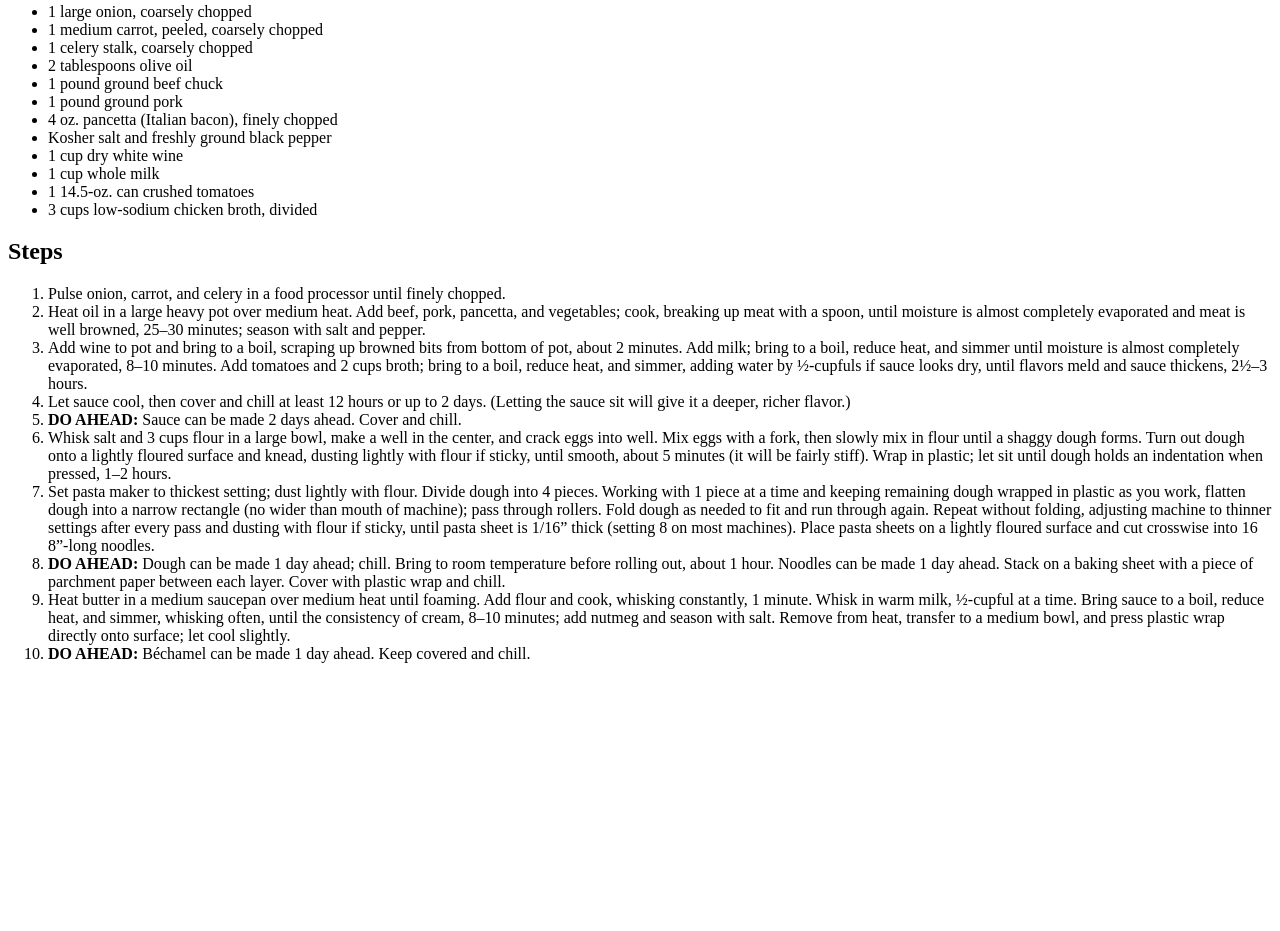
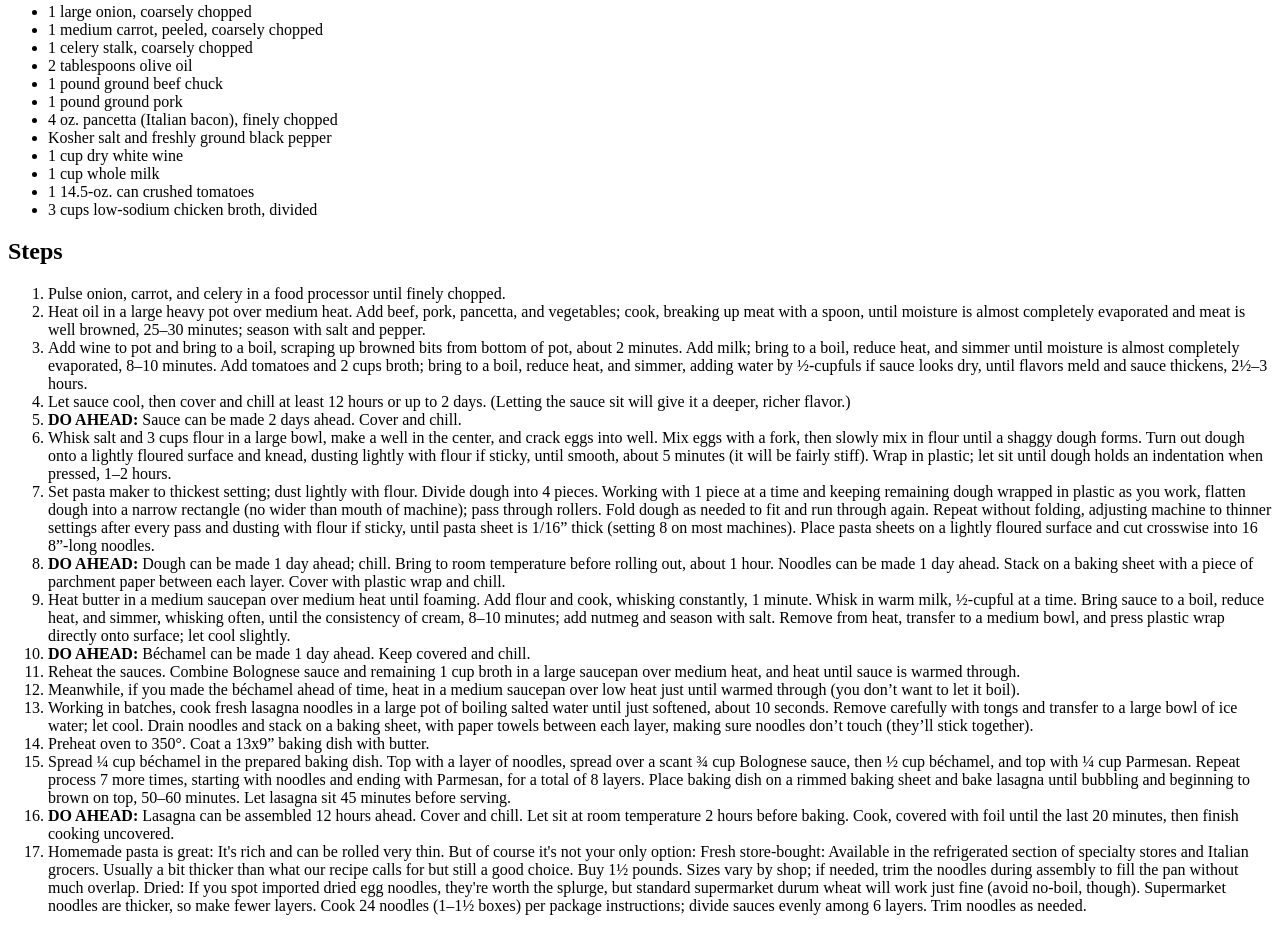
Before and after one commit to Reece-G/odin-recipes, a plain HTML site: page recipes/lasagna.html in a window 1280 px wide. Shown: the part 675-1606 px from the top of the page. Before the commit the page ends 1354 px from the top, so only its background shows below. Drawn offline with Linux system fonts and the light colour scheme.

Commit message:
Add bold to txt in the instructions

```diff
--- a/recipes/lasagna.html
+++ b/recipes/lasagna.html
@@ -62,7 +62,8 @@
             through again. Repeat without folding, adjusting machine to thinner settings after every pass and dusting
             with flour if sticky, until pasta sheet is 1/16” thick (setting 8 on most machines). Place pasta sheets on a
             lightly floured surface and cut crosswise into 16 8”-long noodles.</li>
-        <li><strong>DO AHEAD:</strong> Dough can be made 1 day ahead; chill. Bring to room temperature before rolling out, about 1 hour.
+        <li><strong>DO AHEAD:</strong> Dough can be made 1 day ahead; chill. Bring to room temperature before rolling
+            out, about 1 hour.
             Noodles can be made 1 day ahead. Stack on a baking sheet with a piece of parchment paper between each layer.
             Cover with plastic wrap and chill.</li>
         <li>Heat butter in a medium saucepan over medium heat until foaming. Add flour and cook, whisking constantly, 1
@@ -70,6 +71,29 @@
             often, until the consistency of cream, 8–10 minutes; add nutmeg and season with salt. Remove from heat,
             transfer to a medium bowl, and press plastic wrap directly onto surface; let cool slightly.</li>
         <li><strong>DO AHEAD:</strong> Béchamel can be made 1 day ahead. Keep covered and chill.</li>
+        <li>Reheat the sauces. Combine Bolognese sauce and remaining 1 cup broth in a large saucepan over medium heat,
+            and heat until sauce is warmed through.</li>
+        <li>Meanwhile, if you made the béchamel ahead of time, heat in a medium saucepan over low heat just until warmed
+            through (you don’t want to let it boil).</li>
+        <li>Working in batches, cook fresh lasagna noodles in a large pot of boiling salted water until just softened,
+            about 10 seconds. Remove carefully with tongs and transfer to a large bowl of ice water; let cool. Drain
+            noodles and stack on a baking sheet, with paper towels between each layer, making sure noodles don’t touch
+            (they’ll stick together).</li>
+        <li>Preheat oven to 350°. Coat a 13x9” baking dish with butter.</li>
+        <li>Spread ¼ cup béchamel in the prepared baking dish. Top with a layer of noodles, spread over a scant ¾ cup
+            Bolognese sauce, then ½ cup béchamel, and top with ¼ cup Parmesan. Repeat process 7 more times, starting
+            with noodles and ending with Parmesan, for a total of 8 layers. Place baking dish on a rimmed baking sheet
+            and bake lasagna until bubbling and beginning to brown on top, 50–60 minutes. Let lasagna sit 45 minutes
+            before serving.</li>
+        <li><strong>DO AHEAD:</strong> Lasagna can be assembled 12 hours ahead. Cover and chill. Let sit at room temperature 2 hours
+            before baking. Cook, covered with foil until the last 20 minutes, then finish cooking uncovered.</li>
+        <li>Homemade pasta is great: It's rich and can be rolled very thin. But of course it's not your only option:
+            Fresh store-bought: Available in the refrigerated section of specialty stores and Italian grocers. Usually a
+            bit thicker than what our recipe calls for but still a good choice. Buy 1½ pounds. Sizes vary by shop; if
+            needed, trim the noodles during assembly to fill the pan without much overlap. Dried: If you spot imported
+            dried egg noodles, they're worth the splurge, but standard supermarket durum wheat will work just fine
+            (avoid no-boil, though). Supermarket noodles are thicker, so make fewer layers. Cook 24 noodles (1–1½ boxes)
+            per package instructions; divide sauces evenly among 6 layers. Trim noodles as needed.</li>
     </ol>
 </body>
 
```
